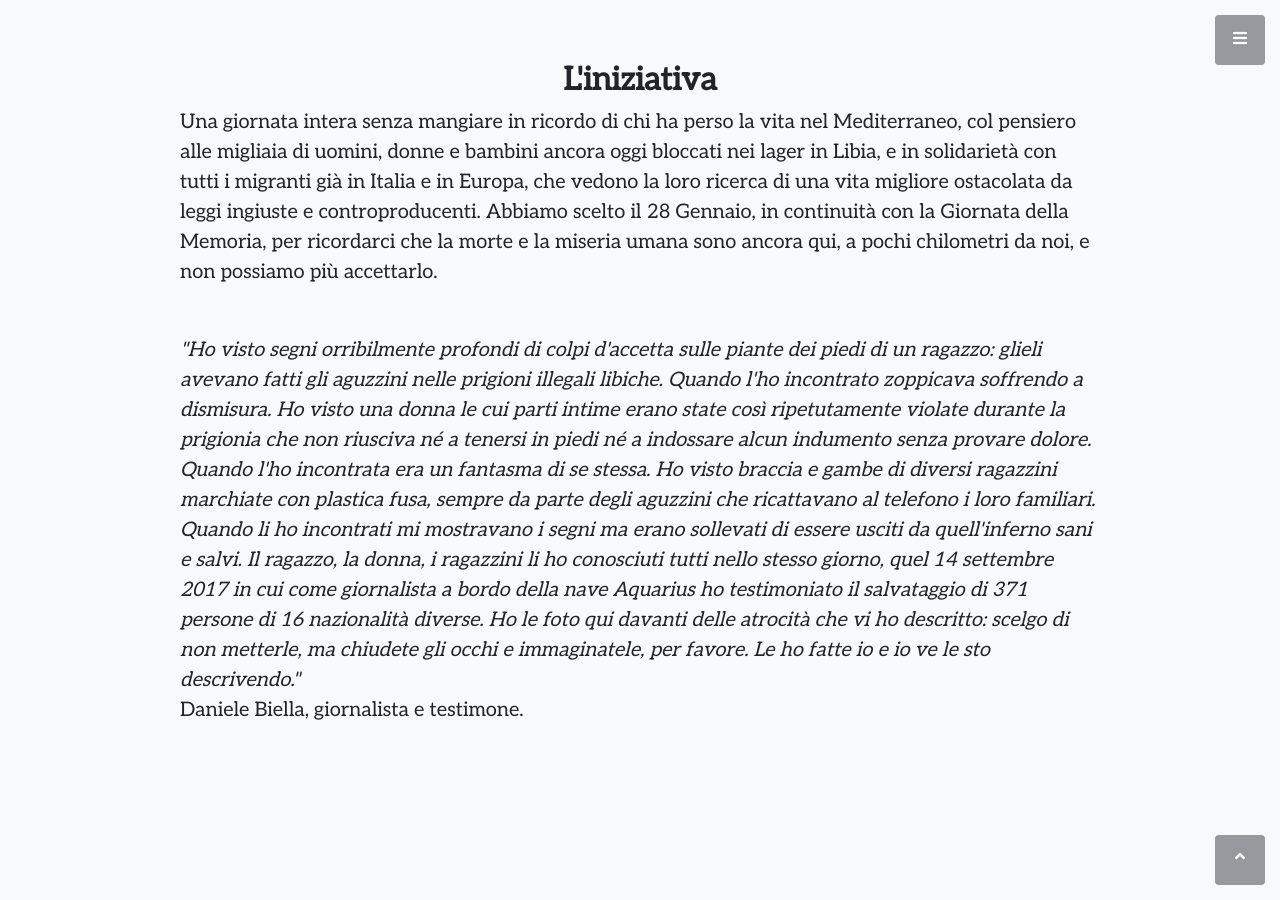
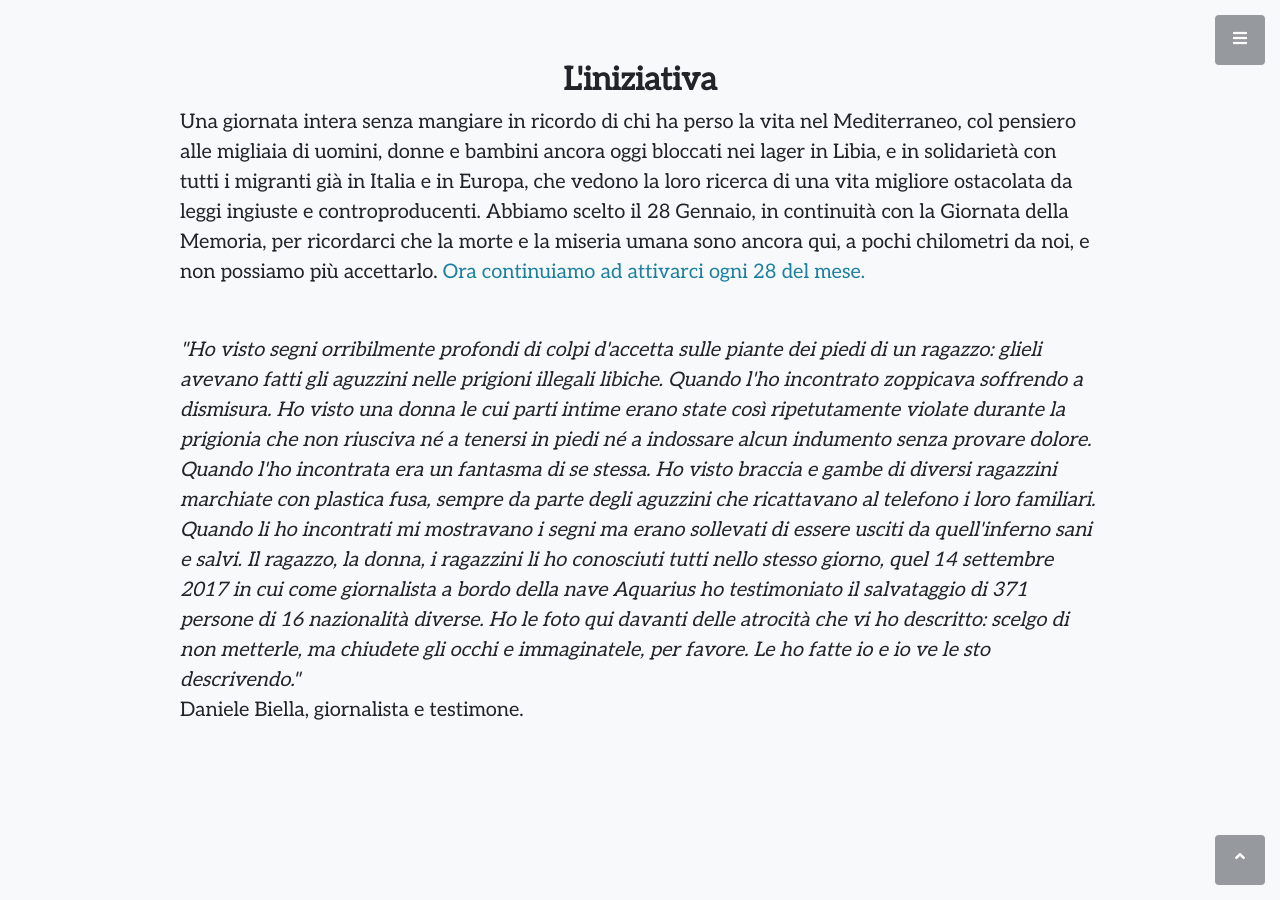
Before and after one commit to ondata/cipassalafame, a Jekyll site: the page built from index.md, in a window 1280 px wide and 900 px high, scrolled down 2035 px. Built offline with Jekyll 4.4.1, drawn with Linux system fonts in a browser that asks for light colours.

Commit message:
Update index.md

```diff
--- a/index.md
+++ b/index.md
@@ -35,6 +35,7 @@ layout: default
           <h2>L'iniziativa</h2>
           <p class="lead mb-5" id="iniziativa">Una giornata intera senza mangiare in ricordo di chi ha perso la vita nel Mediterraneo, col pensiero alle migliaia di uomini, donne e bambini ancora oggi bloccati nei lager in Libia, e in solidarietà con tutti i migranti già in Italia e in Europa, che vedono la loro ricerca di una vita migliore ostacolata da leggi ingiuste e controproducenti.
             Abbiamo scelto il 28 Gennaio, in continuità con la Giornata della Memoria, per ricordarci che la morte e la miseria umana sono ancora qui, a pochi chilometri da noi, e non possiamo più accettarlo.
+            <a href="https://cipassalafame.it/#inCorso">Ora continuiamo ad attivarci ogni 28 del mese.</a>
           </p>
           <p class="lead mb-5" id="sentence">
             <i>"Ho visto segni orribilmente profondi di colpi d'accetta sulle piante dei piedi di un ragazzo: glieli avevano fatti gli aguzzini nelle prigioni illegali libiche. Quando l'ho incontrato zoppicava soffrendo a dismisura. Ho visto una donna le cui parti intime erano state così ripetutamente violate durante la prigionia che non riusciva né a tenersi in piedi né a indossare alcun indumento senza provare dolore. Quando l'ho incontrata era un fantasma di se stessa. Ho visto braccia e gambe di diversi ragazzini marchiate con plastica fusa, sempre da parte degli aguzzini che ricattavano al telefono i loro familiari. Quando li ho incontrati mi mostravano i segni ma erano sollevati di essere usciti da quell'inferno sani e salvi. Il ragazzo, la donna, i ragazzini li ho conosciuti tutti nello stesso giorno, quel 14 settembre 2017 in cui come giornalista a bordo della nave Aquarius ho testimoniato il salvataggio di 371 persone di 16 nazionalità diverse. Ho le foto qui davanti delle atrocità che vi ho descritto: scelgo di non metterle, ma chiudete gli occhi e immaginatele, per favore. Le ho fatte io e io ve le sto descrivendo."</i><br>
```
